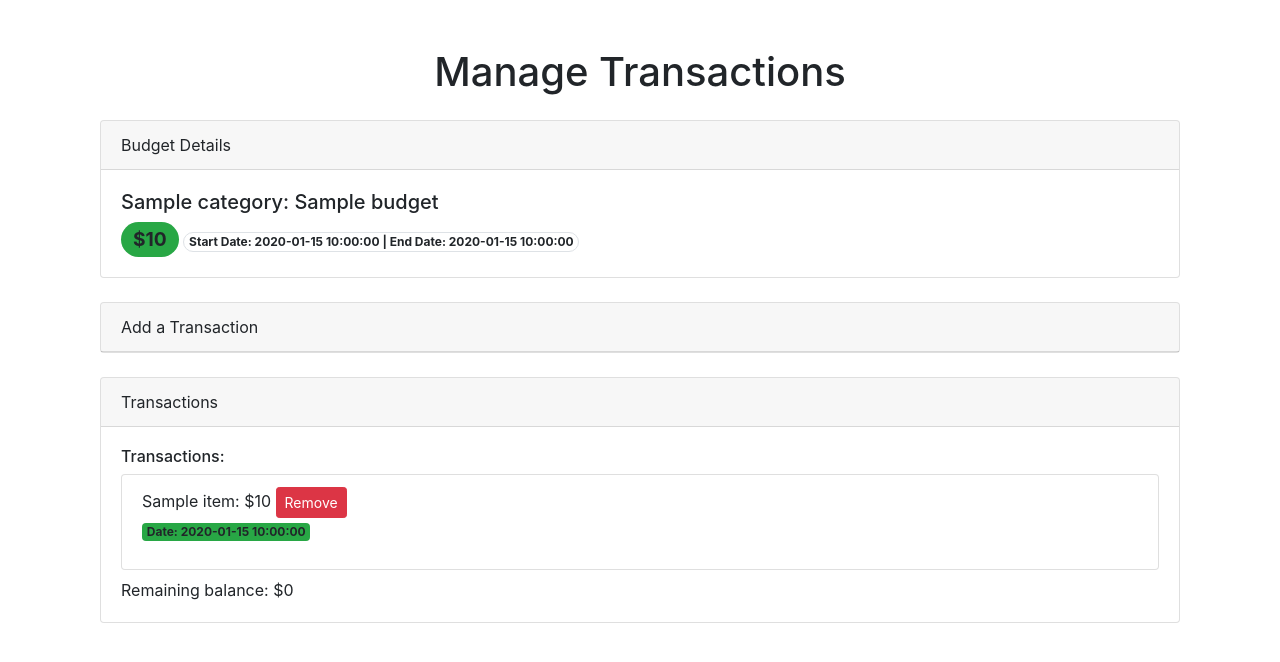
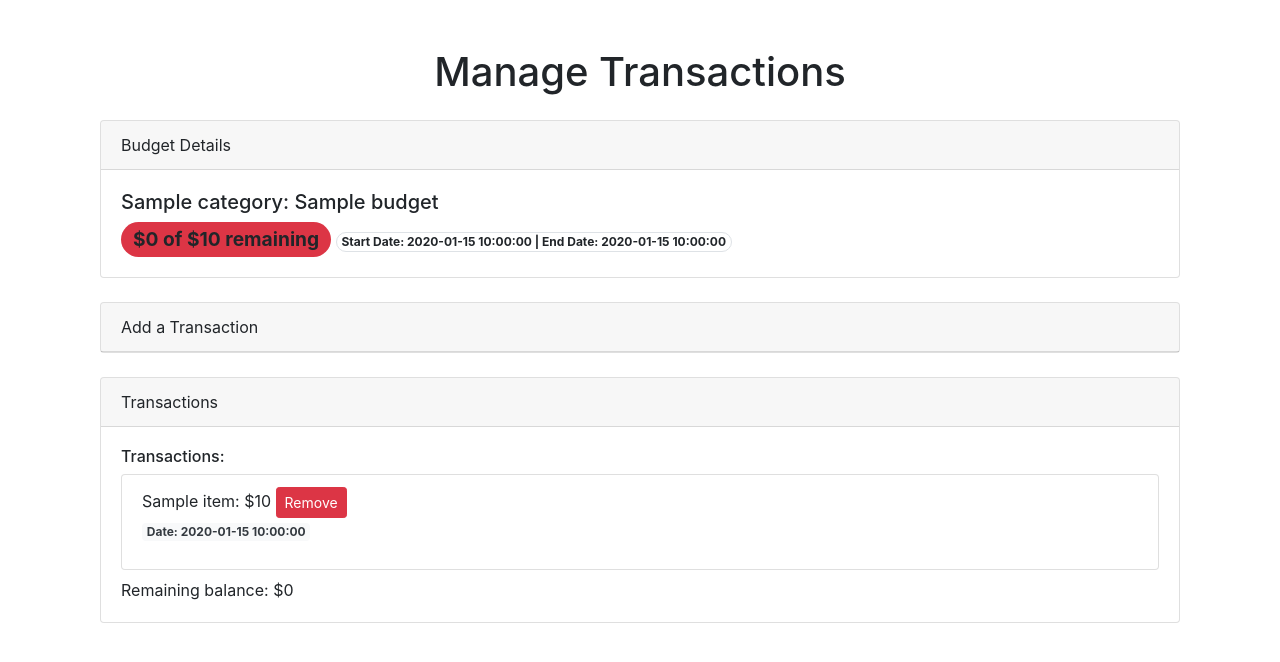
Before and after one commit to G0dzilla21/budget_app_flask, a Flask app: template templates/manage_transactions.html in a window 1280 px wide. Shown: the part 56-718 px from the top of the page. Run offline with Flask 3, Linux system fonts and the light colour scheme; the visitor is signed in with stand-in values (Sample User, id 1); the template is opened without the code that fills it: most values are stand-ins (such as "Sample title", 1, 10 or a date in 2020); parts of the project's set-up code (start-up, migrations or seed data) failed here and were passed over; some libraries are stand-ins or nearby versions.

Commit message:
Added budget usage color status, made minor changes to the way things appear on manage transactions page.

```diff
--- a/templates/manage_transactions.html
+++ b/templates/manage_transactions.html
@@ -10,7 +10,19 @@
         <div class="card-header">Budget Details</div>
         <div class="card-body">
             <h5>{{ budget.category }}: {{ budget.name }}</h5>
-            <span class="badge bg-success custom-badge rounded-pill">${{ budget.amount }}</span>
+
+            <!-- Show budget spending color indicator -->
+                {% set remaining = budget.amount - budget.total|round(2) %}
+
+                {% if remaining > (budget.amount / 2) %}
+                <span class="badge bg-success custom-badge rounded-pill border-danger">${{ remaining }} of ${{ budget.amount }} remaining</span>
+                {% elif remaining > (budget.amount / 3) %}
+                <span class="badge bg-warning custom-badge rounded-pill border-danger">${{ remaining }} of ${{ budget.amount }} remaining</span>
+                {% else %}
+                <span class="badge bg-danger custom-badge rounded-pill border-danger">${{ remaining }} of ${{ budget.amount }} remaining</span>
+                {% endif %}
+            <!-- End of if statements for color indicator -->
+
             <span class="badge bg-white rounded-pill border">Start Date: {{ budget.startDate }} | End Date: {{ budget.endDate }}</span>
         </div>
     </div>
@@ -52,12 +64,12 @@
                 <li class="list-group-item">
                     {{ transaction.item }}: ${{ transaction.amount|round(2) }}
                     <a href="/remove_transaction/{{ budget._id }}/{{ loop.index0 }}" class="btn btn-danger btn-sm">Remove</a>
-                    {% if transaction.date > budget.endDate %}
-                    <br> <p class="badge bg-warning" >Date: {{ transaction.date }}</p>
+                    {% if transaction.date < budget.endDate %}
+                    <br> <p class="badge bg-dark text-danger" >Date: {{ transaction.date }}</p>
                     {% endif %}
 
-                    {% if transaction.date <= budget.endDate %}
-                    <br> <p class="badge bg-success" >Date: {{ transaction.date }}</p>
+                    {% if transaction.date >= budget.endDate %}
+                    <br> <p class="badge bg-light text-dark" >Date: {{ transaction.date }}</p>
                     {% endif %}
                 </li>
                 {% endfor %}
```
